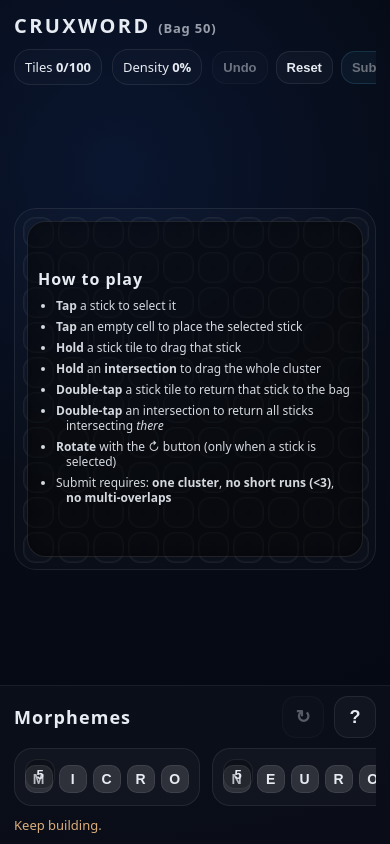
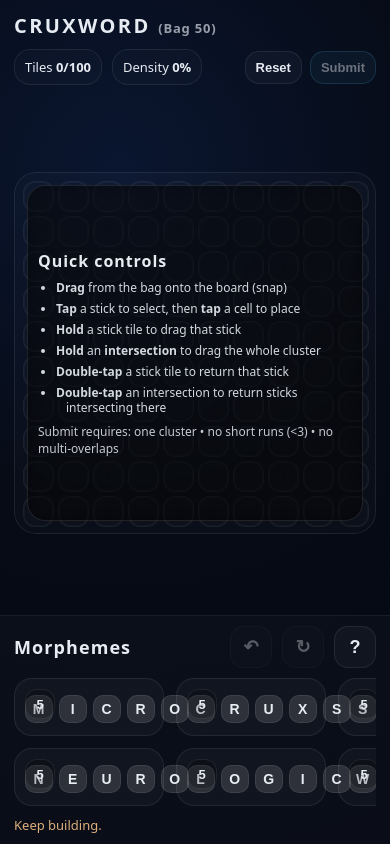
Before and after one commit to KevinHegg/Cruxword, a SvelteKit app: page / in a window 390 px wide. Built offline with nearby package versions, Linux system fonts and the light colour scheme.

Commit message:
Fix iPhone UI + enable drag-from-bag + 2-row morpheme bag

```diff
--- a/src/routes/+page.svelte
+++ b/src/routes/+page.svelte
@@ -3,7 +3,7 @@
 
 	const GRID = 10;
 
-	// Board layout constants (these MUST be included in sizing math)
+	// Board layout constants (MUST be included in sizing math)
 	const PAD = 8; // px inside board frame
 	const GAP = 4; // px between cells
 
@@ -16,13 +16,10 @@
 		return `${prefix}_${Math.random().toString(16).slice(2)}_${Date.now().toString(16)}`;
 	}
 
-	// ---------- Game State ----------
-	let pieces = [];
-	let selectedId = null;
-
-	// Refs for sizing
+	// ---------- DOM refs for sizing / hit testing ----------
 	let headerEl;
 	let footerEl;
+	let boardEl;
 
 	// Computed sizing
 	let boardSize = 320; // outer board px (includes PAD + gaps)
@@ -35,7 +32,7 @@
 	let history = [];
 	function snapshot() {
 		history.push(deepClone({ pieces, selectedId, showCheat }));
-		if (history.length > 60) history.shift();
+		if (history.length > 80) history.shift();
 	}
 	function undo() {
 		if (!history.length) return;
@@ -44,11 +41,14 @@
 		selectedId = prev.selectedId;
 		showCheat = prev.showCheat;
 	}
-
 	function reset() {
 		snapshot();
 		initGame();
 	}
+
+	// ---------- Game State ----------
+	let pieces = [];
+	let selectedId = null;
 
 	// ---------- Bag generation (sample) ----------
 	// Replace later with JSON daily bags.
@@ -122,10 +122,40 @@
 			y: null
 		}));
 		selectedId = null;
+		showCheat = true;
+		history = [];
 	}
 
 	function hideCheatOnAction() {
 		if (showCheat) showCheat = false;
+	}
+
+	// ---------- Viewport sizing ----------
+	function viewportW() {
+		return window.visualViewport?.width ?? window.innerWidth;
+	}
+	function viewportH() {
+		return window.visualViewport?.height ?? window.innerHeight;
+	}
+
+	function recomputeBoardSize() {
+		// Available width: basically full screen minus side padding.
+		const availW = Math.floor(viewportW() - 28);
+
+		// Available height: viewport minus header/footer (no vertical scrolling).
+		const headerH = headerEl?.getBoundingClientRect().height ?? 130;
+		const footerH = footerEl?.getBoundingClientRect().height ?? 210;
+
+		const availH = Math.floor(viewportH() - headerH - footerH - 12);
+
+		const maxOuter = Math.max(220, Math.min(availW, availH));
+
+		// IMPORTANT: include PAD + GAP in the cell math
+		const usable = maxOuter - PAD * 2 - GAP * (GRID - 1);
+		const cs = Math.max(18, Math.floor(usable / GRID));
+
+		cellSize = cs;
+		boardSize = cs * GRID + PAD * 2 + GAP * (GRID - 1);
 	}
 
 	onMount(() => {
@@ -145,33 +175,6 @@
 			vv?.removeEventListener('scroll', onResize);
 		};
 	});
-
-	function viewportW() {
-		return window.visualViewport?.width ?? window.innerWidth;
-	}
-	function viewportH() {
-		return window.visualViewport?.height ?? window.innerHeight;
-	}
-
-	function recomputeBoardSize() {
-		// Available width: basically full screen minus side padding.
-		const availW = Math.floor(viewportW() - 28);
-
-		// Available height: viewport minus header/footer (no vertical scrolling).
-		const headerH = headerEl?.getBoundingClientRect().height ?? 140;
-		const footerH = footerEl?.getBoundingClientRect().height ?? 180;
-
-		const availH = Math.floor(viewportH() - headerH - footerH - 12);
-
-		const maxOuter = Math.max(220, Math.min(availW, availH));
-
-		// IMPORTANT: include PAD + GAP in the cell math
-		const usable = maxOuter - PAD * 2 - GAP * (GRID - 1);
-		const cs = Math.max(18, Math.floor(usable / GRID));
-
-		cellSize = cs;
-		boardSize = cs * GRID + PAD * 2 + GAP * (GRID - 1);
-	}
 
 	// ---------- Derived helpers ----------
 	$: bagPieces = pieces
@@ -249,7 +252,7 @@
 		return false;
 	}
 
-	// Runs (minimum word length >= 3) — checks density legality later on submit
+	// Runs (minimum word length >= 3)
 	$: runInfo = (() => {
 		const occupied = Array.from({ length: GRID }, () => Array(GRID).fill(false));
 		for (const k of occ.keys()) {
@@ -296,14 +299,6 @@
 
 		return { validCells, hasShortRun };
 	})();
-
-	function pieceSettled(p) {
-		for (const c of cellsOfPiece(p)) {
-			if (!inBoundsCell(c.x, c.y)) return false;
-			if (!runInfo.validCells.has(key(c.x, c.y))) return false;
-		}
-		return true;
-	}
 
 	// Connectivity: adjacency OR overlap connects pieces
 	function pieceAdj(pA, pB) {
@@ -365,13 +360,11 @@
 
 	function submit() {
 		if (!canSubmit) return;
-		alert(
-			`Submitted!\n\nTiles: ${tilesPlaced}/100\nDensity: ${densityPct}%\nPieces used: ${boardPieces.length}\n\nNext: encode + share a puzzle link.`
-		);
+		alert(`Submitted!\n\nTiles: ${tilesPlaced}/100\nDensity: ${densityPct}%\n\nNext: encode + share a puzzle link.`);
 	}
 
 	// ---------- Selection / rotation ----------
-	function selectBagPiece(id) {
+	function selectPiece(id) {
 		snapshot();
 		selectedId = id;
 		hideCheatOnAction();
@@ -386,59 +379,7 @@
 		hideCheatOnAction();
 	}
 
-	// ---------- Drag / move ----------
-	let drag = null; // { ids, startX, startY, startPos:Map, dx,dy }
-	let holdTimer = null;
-	let pointerDown = null;
-	const HOLD_MS = 190;
-
-	function clearHoldTimer() {
-		if (holdTimer) {
-			clearTimeout(holdTimer);
-			holdTimer = null;
-		}
-	}
-
-	function startDrag(ids, clientX, clientY) {
-		snapshot();
-		const startPos = new Map();
-		for (const id of ids) {
-			const p = pieces.find((x) => x.id === id);
-			if (p?.where === 'board') startPos.set(id, { x: p.x, y: p.y });
-		}
-		drag = { ids, startX: clientX, startY: clientY, startPos, dx: 0, dy: 0 };
-		hideCheatOnAction();
-	}
-
-	function computeDragDelta(clientX, clientY) {
-		if (!drag) return { dx: 0, dy: 0 };
-		const dxPx = clientX - drag.startX;
-		const dyPx = clientY - drag.startY;
-		return { dx: Math.round(dxPx / cellSize), dy: Math.round(dyPx / cellSize) };
-	}
-
-	function endDrag(commit = true) {
-		if (!drag) return;
-
-		if (commit) {
-			for (const id of drag.ids) {
-				const p = pieces.find((x) => x.id === id);
-				const s = drag.startPos.get(id);
-				if (!p || !s) continue;
-				p.x = s.x + drag.dx;
-				p.y = s.y + drag.dy;
-
-				const maxX = p.dir === 'h' ? GRID - p.len : GRID - 1;
-				const maxY = p.dir === 'v' ? GRID - p.len : GRID - 1;
-				p.x = clamp(p.x, 0, maxX);
-				p.y = clamp(p.y, 0, maxY);
-			}
-		}
-
-		drag = null;
-	}
-
-	// ---------- Double-tap ----------
+	// ---------- Double-tap (touch) ----------
 	let lastTap = { t: 0, kind: '', ref: '' };
 	const DOUBLE_MS = 320;
 
@@ -468,7 +409,7 @@
 		hideCheatOnAction();
 	}
 
-	// ---------- Bag -> Board placement ----------
+	// ---------- Board placement ----------
 	function placeSelectedAt(x, y) {
 		if (!selectedId) return;
 		const p = pieces.find((z) => z.id === selectedId);
@@ -486,6 +427,123 @@
 		hideCheatOnAction();
 	}
 
+	function clientToBoardCell(clientX, clientY) {
+		const r = boardEl?.getBoundingClientRect();
+		if (!r) return null;
+
+		const localX = clientX - r.left - PAD;
+		const localY = clientY - r.top - PAD;
+
+		const step = cellSize + GAP;
+		const x = Math.floor(localX / step);
+		const y = Math.floor(localY / step);
+
+		if (x < 0 || y < 0 || x >= GRID || y >= GRID) return null;
+
+		return { x, y };
+	}
+
+	// ---------- Drag existing pieces on board ----------
+	let drag = null; // { ids, startX, startY, startPos:Map, dx,dy }
+	let holdTimer = null;
+	let pointerDown = null;
+	const HOLD_MS = 190;
+
+	function clearHoldTimer() {
+		if (holdTimer) {
+			clearTimeout(holdTimer);
+			holdTimer = null;
+		}
+	}
+
+	function startBoardDrag(ids, clientX, clientY) {
+		snapshot();
+		const startPos = new Map();
+		for (const id of ids) {
+			const p = pieces.find((x) => x.id === id);
+			if (p?.where === 'board') startPos.set(id, { x: p.x, y: p.y });
+		}
+		drag = { ids, startX: clientX, startY: clientY, startPos, dx: 0, dy: 0 };
+		hideCheatOnAction();
+	}
+
+	function computeDragDelta(clientX, clientY) {
+		if (!drag) return { dx: 0, dy: 0 };
+		const dxPx = clientX - drag.startX;
+		const dyPx = clientY - drag.startY;
+		return { dx: Math.round(dxPx / cellSize), dy: Math.round(dyPx / cellSize) };
+	}
+
+	function endBoardDrag(commit = true) {
+		if (!drag) return;
+
+		if (commit) {
+			for (const id of drag.ids) {
+				const p = pieces.find((x) => x.id === id);
+				const s = drag.startPos.get(id);
+				if (!p || !s) continue;
+				p.x = s.x + drag.dx;
+				p.y = s.y + drag.dy;
+
+				const maxX = p.dir === 'h' ? GRID - p.len : GRID - 1;
+				const maxY = p.dir === 'v' ? GRID - p.len : GRID - 1;
+				p.x = clamp(p.x, 0, maxX);
+				p.y = clamp(p.y, 0, maxY);
+			}
+		}
+
+		drag = null;
+	}
+
+	// ---------- Drag from bag to board (NEW) ----------
+	let bagDrag = null; // { id, pointerId, startX, startY, x, y, active }
+	const DRAG_THRESH = 8;
+
+	function startBagDrag(e, id) {
+		// ALWAYS select on down
+		selectPiece(id);
+
+		bagDrag = {
+			id,
+			pointerId: e.pointerId,
+			startX: e.clientX,
+			startY: e.clientY,
+			x: e.clientX,
+			y: e.clientY,
+			active: false
+		};
+
+		// Capture so we keep receiving move/up even if finger leaves card
+		e.currentTarget?.setPointerCapture?.(e.pointerId);
+	}
+
+	function moveBagDrag(e) {
+		if (!bagDrag || e.pointerId !== bagDrag.pointerId) return;
+
+		bagDrag.x = e.clientX;
+		bagDrag.y = e.clientY;
+
+		const dx = Math.abs(e.clientX - bagDrag.startX);
+		const dy = Math.abs(e.clientY - bagDrag.startY);
+
+		if (!bagDrag.active && dx + dy >= DRAG_THRESH) bagDrag.active = true;
+	}
+
+	function endBagDrag(e) {
+		if (!bagDrag || e.pointerId !== bagDrag.pointerId) return;
+
+		// If this was a real drag, drop onto board if over board
+		if (bagDrag.active) {
+			const cell = clientToBoardCell(bagDrag.x, bagDrag.y);
+			if (cell) placeSelectedAt(cell.x, cell.y);
+		} else {
+			// Tap behavior: do nothing else (selection already happened)
+			// If user taps board cell next, it will place.
+		}
+
+		bagDrag = null;
+	}
+
 	// ---------- Pointer handlers ----------
 	function onBoardPointerDown(e, x, y) {
 		e.preventDefault?.();
@@ -493,6 +551,7 @@
 		clearHoldTimer();
 
 		const arr = cellPieces(x, y);
+
 		if (!arr.length) {
 			pointerDown = { kind: 'empty', x, y };
 			return;
@@ -507,9 +566,9 @@
 			if (isIntersection) {
 				const anyId = idsHere[0];
 				const comp = comps.find((c) => c.includes(anyId)) ?? [anyId];
-				startDrag(comp, e.clientX, e.clientY);
+				startBoardDrag(comp, e.clientX, e.clientY);
 			} else {
-				startDrag([idsHere[0]], e.clientX, e.clientY);
+				startBoardDrag([idsHere[0]], e.clientX, e.clientY);
 			}
 		}, HOLD_MS);
 	}
@@ -527,7 +586,7 @@
 		clearHoldTimer();
 
 		if (drag) {
-			endDrag(true);
+			endBoardDrag(true);
 			pointerDown = null;
 			return;
 		}
@@ -557,17 +616,13 @@
 		pointerDown = null;
 	}
 
-	function onBagPointerDown(e, id) {
-		e.preventDefault?.();
-		selectBagPiece(id);
-	}
-
 	// ---------- Rendering helpers ----------
 	function letterAtCell(x, y) {
 		const arr = cellPieces(x, y);
 		if (!arr.length) return '';
 		if (arr.length === 1) return arr[0].ch;
 
+		// last-added wins
 		const ids = arr.map((a) => a.id);
 		for (let i = pieces.length - 1; i >= 0; i--) {
 			if (ids.includes(pieces[i].id)) {
@@ -594,30 +649,19 @@
 			.join(' ');
 	}
 
-	function isCellSettled(x, y) {
-		const arr = cellPieces(x, y);
-		if (!arr.length) return false;
-		for (const it of arr) {
-			const p = pieces.find((z) => z.id === it.id);
-			if (!p) continue;
-			if (!pieceSettled(p)) return false;
-		}
-		return true;
-	}
-
 	function pieceTilesForDisplay(p) {
 		return p.letters.split('');
 	}
+
+	// ---------- Window safety (cancel drag / holds) ----------
+	function globalPointerUp() {
+		if (drag) endBoardDrag(true);
+		clearHoldTimer();
+		pointerDown = null;
+	}
 </script>
 
-<svelte:window
-	on:pointermove={onBoardPointerMove}
-	on:pointerup={() => {
-		if (drag) endDrag(true);
-		clearHoldTimer();
-		pointerDown = null;
-	}}
-/>
+<svelte:window on:pointermove={onBoardPointerMove} on:pointerup={globalPointerUp} />
 
 <div class="app">
 	<header class="top" bind:this={headerEl}>
@@ -625,6 +669,7 @@
 			<div class="title">
 				CRUXWORD <span class="muted">(Bag {bagPieces.length})</span>
 			</div>
+			<!-- keep header clean; help lives in bag row -->
 		</div>
 
 		<div class="statsRow">
@@ -632,7 +677,6 @@
 			<div class="pill">Density <b>{densityPct}%</b></div>
 
 			<div class="actions">
-				<button class="btn" on:click={undo} disabled={history.length === 0}>Undo</button>
 				<button class="btn" on:click={reset}>Reset</button>
 				<button class="btn primary" on:click={submit} disabled={!canSubmit}>Submit</button>
 			</div>
@@ -643,6 +687,7 @@
 		<div class="boardWrap">
 			<div
 				class="board"
+				bind:this={boardEl}
 				style="
 					width:{boardSize}px;
 					height:{boardSize}px;
@@ -655,14 +700,15 @@
 				{#each Array(GRID) as _, y}
 					{#each Array(GRID) as __, x}
 						<button
-							class="cell {cellStateClass(x, y)} {isCellSettled(x, y) ? 'settled' : ''}"
+							class="cell {cellStateClass(x, y)}"
 							style="width:{cellSize}px;height:{cellSize}px;"
 							on:pointerdown={(e) => onBoardPointerDown(e, x, y)}
 							on:pointerup={(e) => onBoardPointerUp(e, x, y)}
 							aria-label={`Cell ${x + 1},${y + 1}`}
 						>
-							<span class="ch">{letterAtCell(x, y)}</span>
-
+							<span class="ch" style={`font-size:${Math.max(12, Math.floor(cellSize * 0.55))}px;`}>
+								{letterAtCell(x, y)}
+							</span>
 							{#if cellPieces(x, y).length > 1}
 								<span class="dot" title="Intersection"></span>
 							{/if}
@@ -671,19 +717,24 @@
 				{/each}
 
 				{#if showCheat}
-					<div class="cheat" on:pointerdown|preventDefault on:pointerup|preventDefault>
+					<div
+						class="cheat"
+						on:pointerdown|preventDefault={() => hideCheatOnAction()}
+						on:pointerup|preventDefault={() => hideCheatOnAction()}
+					>
 						<div class="cheatCard">
-							<div class="cheatTitle">How to play</div>
+							<div class="cheatTitle">Quick controls</div>
 							<ul class="cheatList">
-								<li><b>Tap</b> a stick to select it</li>
-								<li><b>Tap</b> an empty cell to place the selected stick</li>
+								<li><b>Drag</b> from the bag onto the board (snap)</li>
+								<li><b>Tap</b> a stick to select, then <b>tap</b> a cell to place</li>
 								<li><b>Hold</b> a stick tile to drag that stick</li>
 								<li><b>Hold</b> an <b>intersection</b> to drag the whole cluster</li>
-								<li><b>Double-tap</b> a stick tile to return that stick to the bag</li>
-								<li><b>Double-tap</b> an intersection to return all sticks intersecting <i>there</i></li>
-								<li><b>Rotate</b> with the ↻ button (only when a stick is selected)</li>
-								<li>Submit requires: <b>one cluster</b>, <b>no short runs (&lt;3)</b>, <b>no multi-overlaps</b></li>
+								<li><b>Double-tap</b> a stick tile to return that stick</li>
+								<li><b>Double-tap</b> an intersection to return sticks intersecting there</li>
 							</ul>
+							<div class="cheatFine">
+								Submit requires: one cluster • no short runs (&lt;3) • no multi-overlaps
+							</div>
 						</div>
 					</div>
 				{/if}
@@ -696,14 +747,16 @@
 			<div class="bagTitle">Morphemes</div>
 
 			<div class="bagTools">
+				<!-- Undo moved here (icon), per your request -->
+				<button class="iconBtn" aria-label="Undo" title="Undo" on:click={undo} disabled={history.length === 0}>
+					↶
+				</button>
+
 				<button
 					class="iconBtn"
 					aria-label="Rotate selected"
 					title="Rotate selected"
-					on:click={() => {
-						hideCheatOnAction();
-						rotateSelected();
-					}}
+					on:click={rotateSelected}
 					disabled={!selectedId}
 				>
 					↻
@@ -714,8 +767,6 @@
 					aria-label="Cheat sheet"
 					title="Cheat sheet"
 					on:click={() => {
-						// Note: clicking is an action; if it was showing, it will hide anyway.
-						// If it was hidden, it shows.
 						showCheat = !showCheat;
 					}}
 				>
@@ -724,15 +775,18 @@
 			</div>
 		</div>
 
-		<div class="bagScroller" on:pointerdown={() => hideCheatOnAction()}>
+		<!-- TWO-ROW BAG -->
+		<div class="bagGrid" on:pointerdown={() => hideCheatOnAction()}>
 			{#each bagPieces as p (p.id)}
 				<button
-					class="stickCard {selectedId === p.id ? 'sel' : ''}"
-					on:pointerdown={(e) => onBagPointerDown(e, p.id)}
+					class="stickCard {selectedId === p.id ? 'sel' : ''} {p.dir === 'v' ? 'vert' : ''}"
+					on:pointerdown={(e) => startBagDrag(e, p.id)}
+					on:pointermove={moveBagDrag}
+					on:pointerup={endBagDrag}
 					aria-label={`Stick ${p.letters}`}
 				>
 					<div class="len">{p.len}</div>
-					<div class="miniTiles">
+					<div class="miniTiles {p.dir === 'v' ? 'miniVert' : ''}">
 						{#each pieceTilesForDisplay(p) as ch}
 							<div class="miniCell"><span>{ch}</span></div>
 						{/each}
@@ -770,7 +824,7 @@
 		background: radial-gradient(circle at 30% 20%, #0a1630 0%, #060b16 45%, #050812 100%);
 		color: #e7ebf2;
 		font-family: system-ui, -apple-system, Segoe UI, Roboto, Helvetica, Arial, sans-serif;
-		touch-action: manipulation;
+		-webkit-text-size-adjust: 100%;
 	}
 
 	:global(*) {
@@ -787,7 +841,7 @@
 
 	/* ---------- Header ---------- */
 	.top {
-		padding: 12px 14px 8px;
+		padding: 12px 14px 6px;
 	}
 
 	.brandRow {
@@ -814,8 +868,7 @@
 		display: flex;
 		align-items: center;
 		gap: 10px;
-		flex-wrap: nowrap; /* keep actions with pills */
-		overflow: hidden;
+		flex-wrap: wrap; /* allow wrap so Submit never disappears */
 	}
 
 	.pill {
@@ -887,7 +940,10 @@
 		padding: 0;
 		display: grid;
 		place-items: center;
+
+		/* critical for iOS pointer behavior */
 		touch-action: none;
+		user-select: none;
 	}
 
 	/* light grid outline feel */
@@ -897,7 +953,7 @@
 
 	.cell.filled {
 		background: rgba(255, 255, 255, 0.12);
-		border-color: rgba(255, 255, 255, 0.10);
+		border-color: rgba(255, 255, 255, 0.1);
 	}
 
 	.cell.validRun {
@@ -912,16 +968,10 @@
 		box-shadow: inset 0 0 0 2px rgba(255, 90, 90, 0.55);
 	}
 
-	.cell.settled.filled:not(.overlapBad) {
-		box-shadow: inset 0 0 0 2px rgba(120, 255, 190, 0.18);
-	}
-
 	.ch {
 		font-weight: 900;
 		letter-spacing: 0.06em;
-		font-size: clamp(14px, 2.4vw, 20px);
 		color: rgba(255, 255, 255, 0.95);
-		user-select: none;
 		pointer-events: none;
 	}
 
@@ -934,6 +984,7 @@
 		border-radius: 50%;
 		background: rgba(255, 255, 255, 0.65);
 		opacity: 0.75;
+		pointer-events: none;
 	}
 
 	/* ---------- Cheat overlay ---------- */
@@ -941,7 +992,7 @@
 		position: absolute;
 		inset: 12px;
 		border-radius: 18px;
-		border: 1px solid rgba(255, 255, 255, 0.10);
+		border: 1px solid rgba(255, 255, 255, 0.1);
 		background: rgba(0, 0, 0, 0.55);
 		backdrop-filter: blur(8px);
 		display: grid;
@@ -951,7 +1002,7 @@
 
 	.cheatCard {
 		width: 100%;
-		max-width: 420px;
+		max-width: 440px;
 	}
 
 	.cheatTitle {
@@ -973,6 +1024,12 @@
 		font-size: 12px;
 		line-height: 1.25;
 		opacity: 0.92;
+	}
+
+	.cheatFine {
+		margin-top: 8px;
+		font-size: 12px;
+		opacity: 0.85;
 	}
 
 	/* ---------- Bag ---------- */
@@ -1018,20 +1075,23 @@
 		opacity: 0.35;
 	}
 
-	.bagScroller {
-		display: flex;
+	/* TWO-ROW bag grid with horizontal scroll */
+	.bagGrid {
+		display: grid;
+		grid-auto-flow: column;
+		grid-template-rows: repeat(2, auto);
 		gap: 12px;
 		overflow-x: auto;
 		padding-bottom: 6px;
 		scrollbar-width: none;
+		touch-action: pan-x;
 	}
-	.bagScroller::-webkit-scrollbar {
+	.bagGrid::-webkit-scrollbar {
 		display: none;
 	}
 
 	.stickCard {
-		flex: 0 0 auto;
-		min-width: 140px;
+		position: relative;
 		border-radius: 18px;
 		border: 1px solid rgba(255, 255, 255, 0.08);
 		background: rgba(255, 255, 255, 0.03);
@@ -1039,12 +1099,20 @@
 		color: inherit;
 		display: grid;
 		gap: 8px;
-		position: relative;
+		min-width: 150px;
+		user-select: none;
+		touch-action: none; /* so pointer events behave */
 	}
 
 	.stickCard.sel {
-		border-color: rgba(92, 203, 255, 0.40);
+		border-color: rgba(92, 203, 255, 0.4);
 		background: rgba(92, 203, 255, 0.08);
+	}
+
+	/* Rotated stick in bag: narrower, taller, spans 2 rows */
+	.stickCard.vert {
+		min-width: 92px;
+		grid-row: span 2;
 	}
 
 	.len {
@@ -1058,7 +1126,7 @@
 		place-items: center;
 		font-weight: 900;
 		border: 1px solid rgba(255, 255, 255, 0.08);
-		background: rgba(0, 0, 0, 0.20);
+		background: rgba(0, 0, 0, 0.2);
 		font-size: 13px;
 	}
 
@@ -1068,6 +1136,11 @@
 		gap: 6px;
 		justify-content: center;
 		padding-top: 6px;
+	}
+
+	/* In vertical mode, stack tiles to suggest “tall” */
+	.miniTiles.miniVert {
+		grid-auto-flow: row;
 	}
 
 	.miniCell {
```
